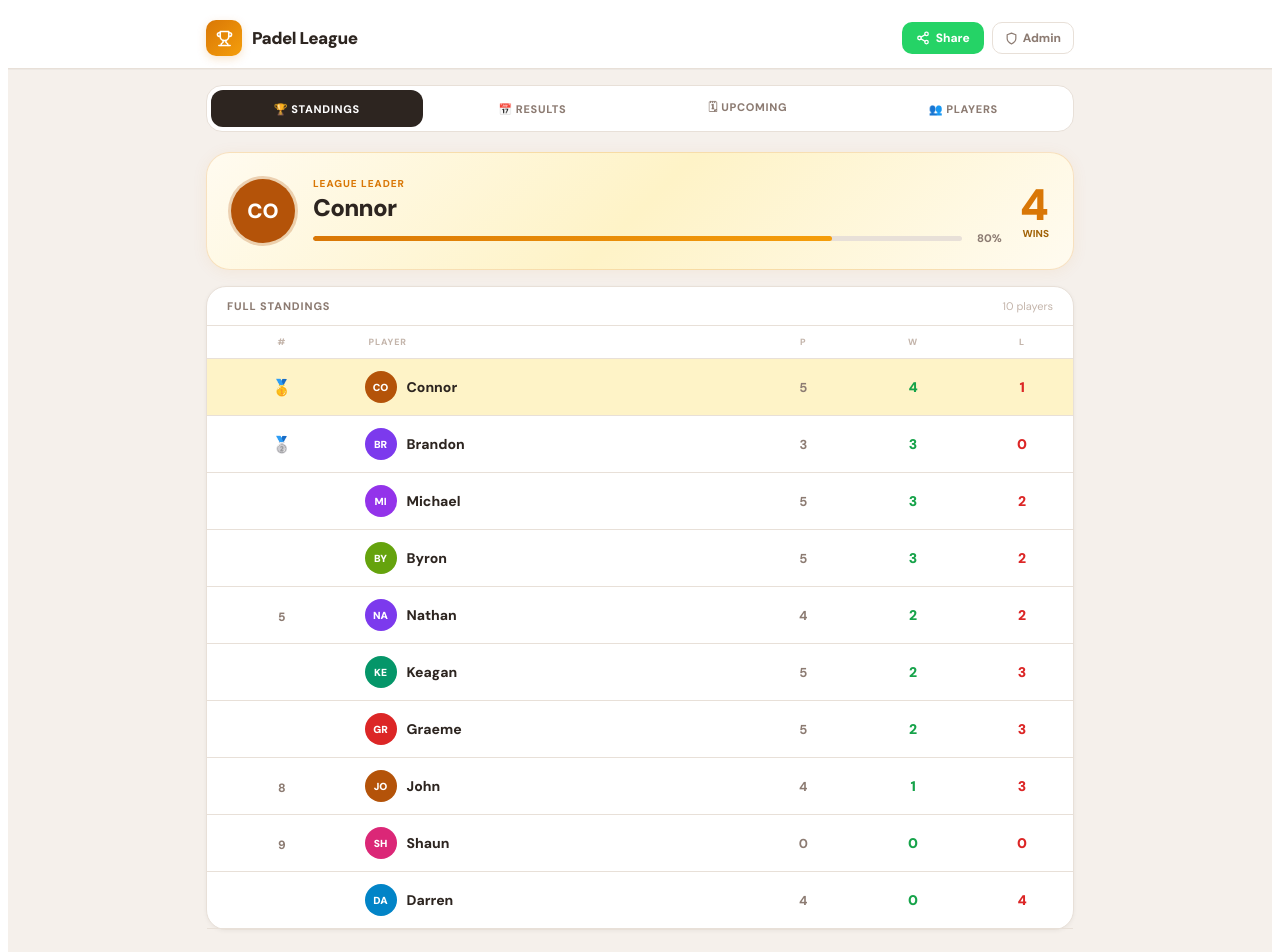
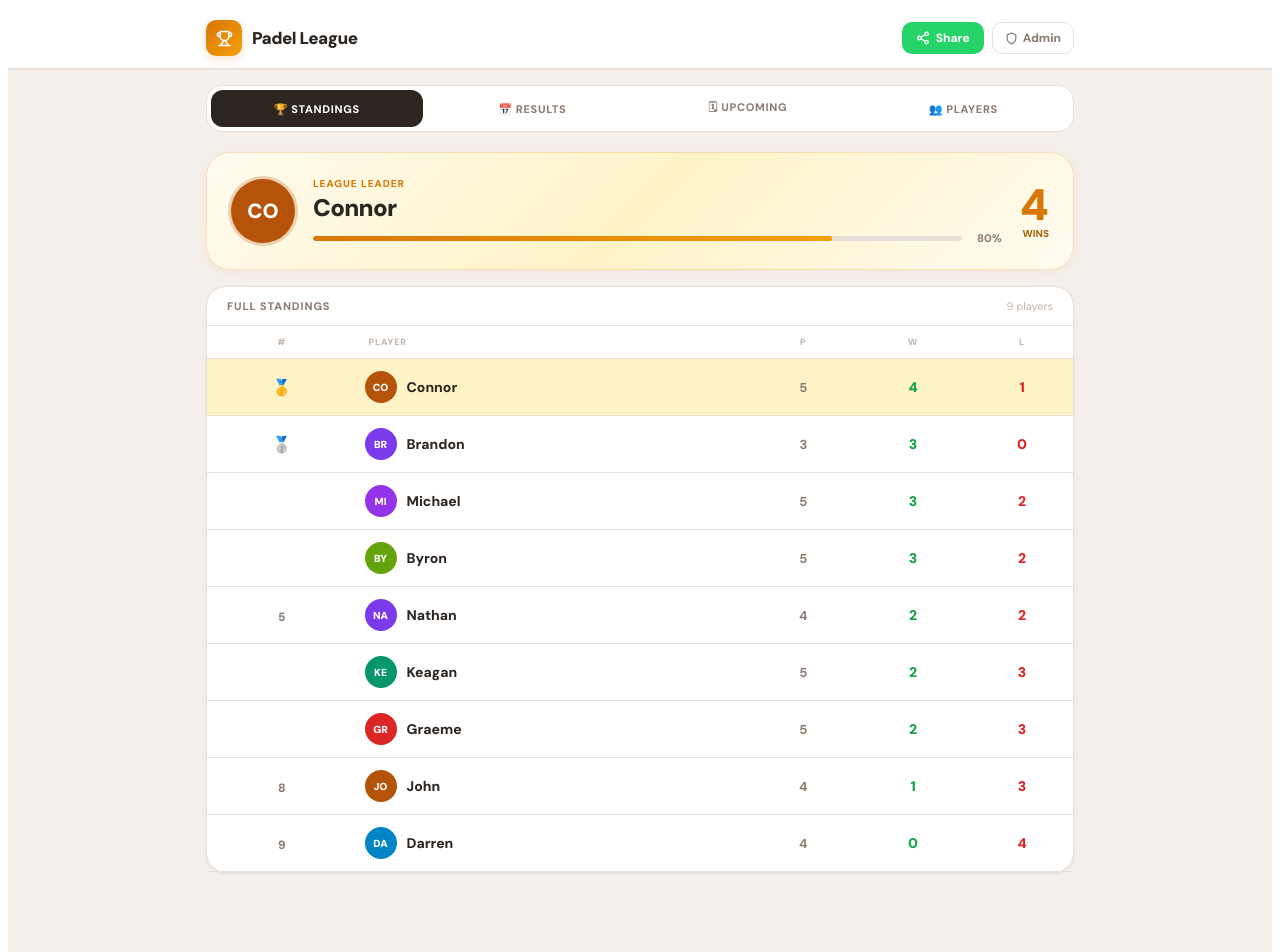
Before and after one commit to keaganstevenson/padel-league, a React (Create React App) app: page / in a window 1280 px wide. Shown: the top 952 px of the page. Built offline with nearby package versions, Linux system fonts and the light colour scheme.

Commit message:
Update App.js

```diff
--- a/src/App.js
+++ b/src/App.js
@@ -36,7 +36,7 @@ const ShareIcon = ({ size = 15 }) => (
 );
 
 const ADMIN_PIN = "1234";
-const INITIAL_PLAYERS = ["Brandon","Byron","Connor","Darren","Graeme","John","Keagan","Michael","Nathan","Shaun"];
+const INITIAL_PLAYERS = ["Brandon","Byron","Connor","Darren","Graeme","John","Keagan","Michael","Nathan"];
 
 const C = {
   bg:'#f5f0eb', surface:'#ffffff', border:'#e8e0d8', nav:'#ffffff',
```
